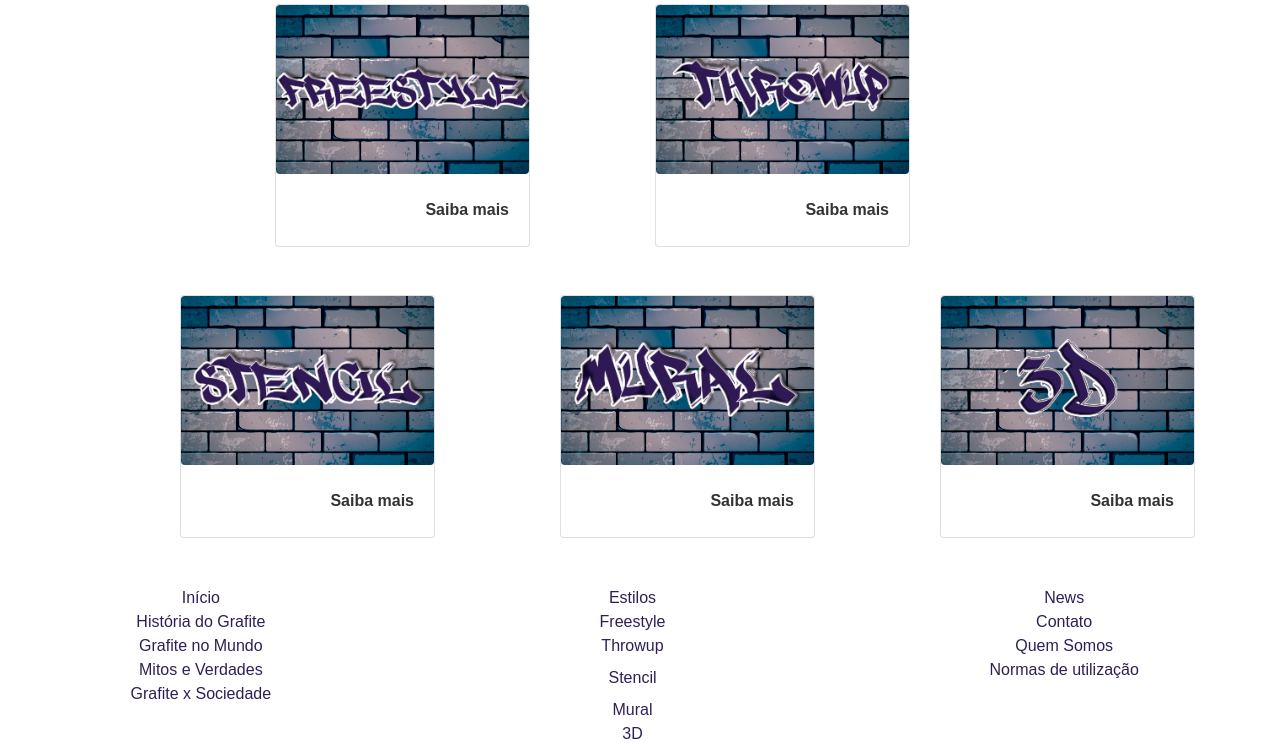
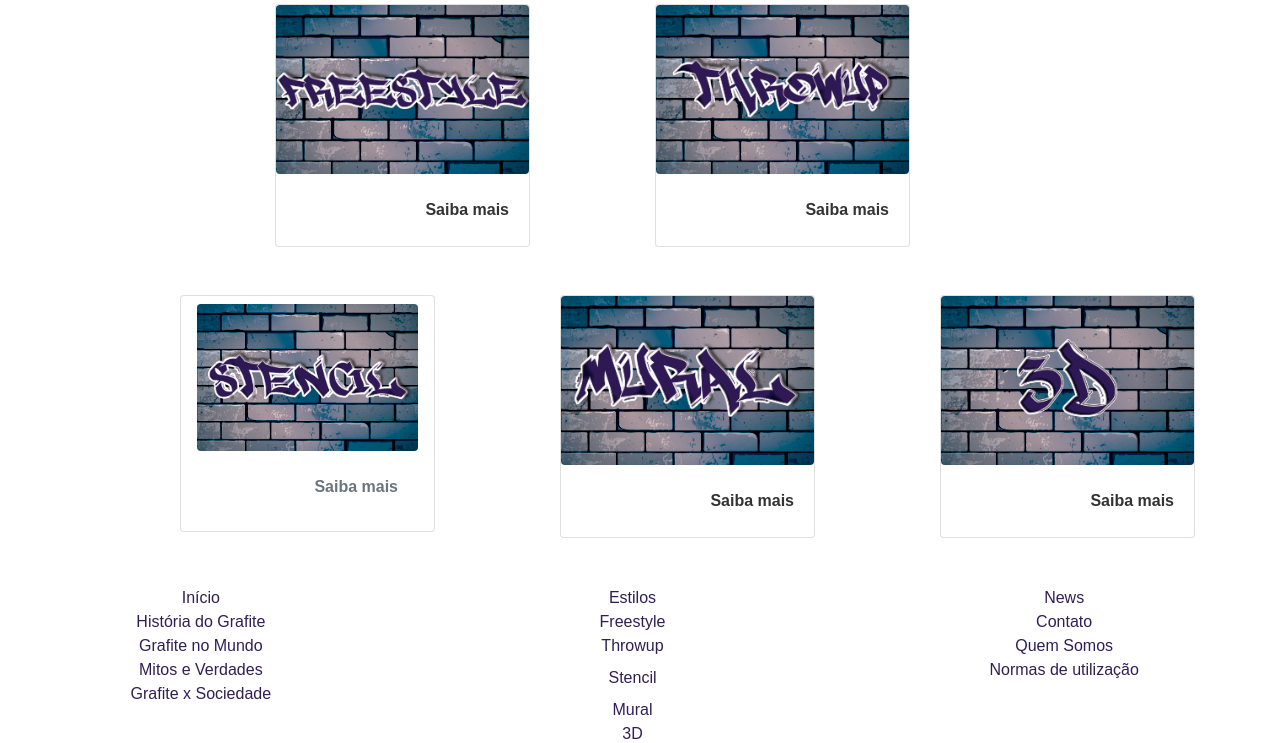
Before and after one commit to MOREIRALARISSA/Das-Ruas-para-Web, a PHP site: page / in a window 1280 px wide. Shown: the part 1378-2121 px from the top of the page. Run offline with PHP 8.4, Linux system fonts and the light colour scheme; some web fonts are replaced.

Commit message:
class="nav-link disabled". Index

```diff
--- a/index.php
+++ b/index.php
@@ -167,7 +167,7 @@
                     <div class="row mt-4">
                         <div class="col-lg-3 offset-lg-1 col-md-3 offset-md-1 col-sm-10 offset-sm-1 col-10 offset-1">
                             <div class="card">
-                                <a href="_authors/matheus/index.php">
+                                <a class="nav-link disabled" href="_authors/matheus/index.php">
                                     <img class="card-img-top rounded" src="_images/estilos/stencil.png" alt="Imagem capa Grafite Stencil">
                                     <div class="card-body">
                                         <p class="card-text text-right">
```
